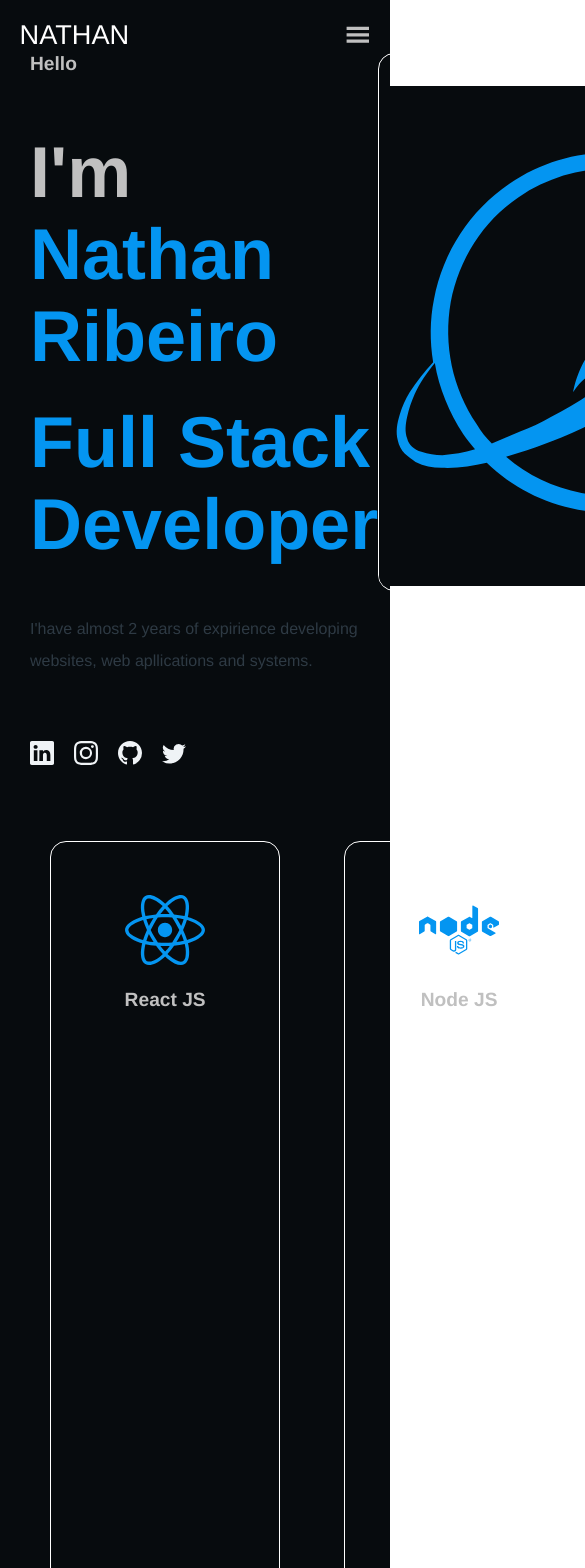
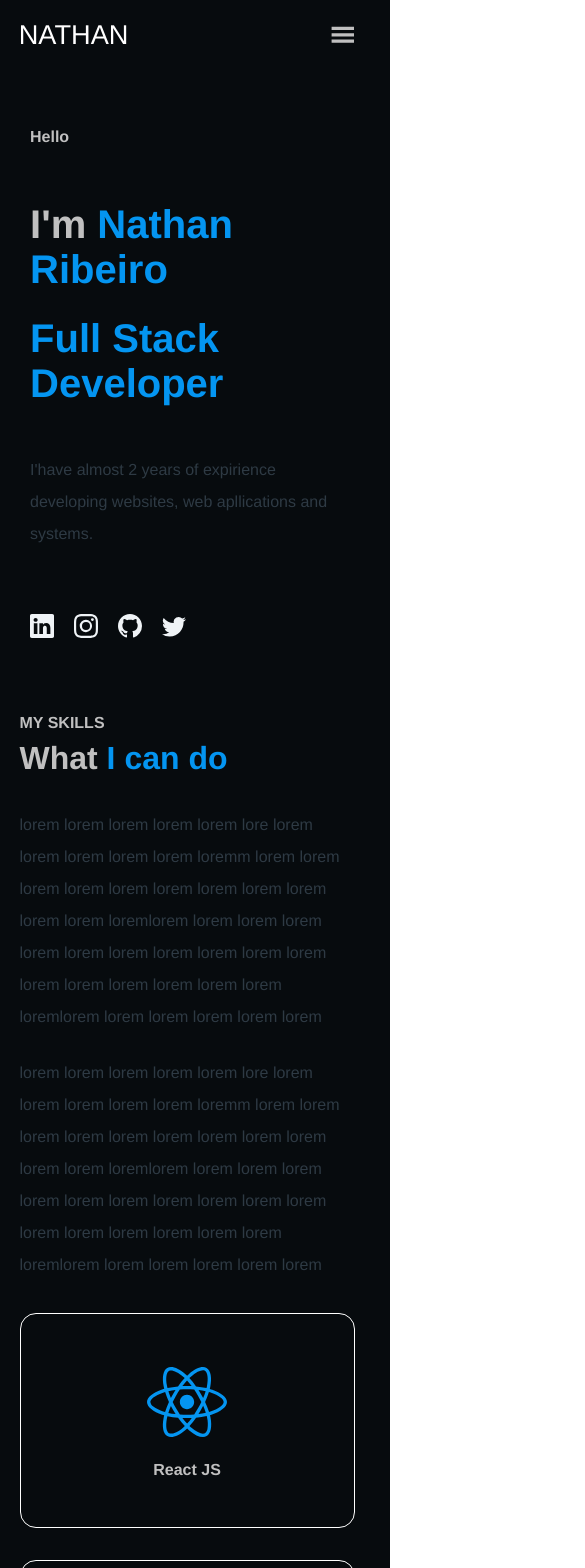
Before and after one commit to nathanrib13/nathan-portfolio2.0, a React (Create React App) app: page / in a window 390 px wide. Shown: the top 1568 px of the page, 585 px wide, since content can reach past the window. Built offline with nearby package versions, Linux system fonts and the light colour scheme.

Commit message:
turning it responsive

```diff
--- a/src/components/footer.js
+++ b/src/components/footer.js
@@ -36,7 +36,7 @@ export const Footer = () => {
                                 <FormLabel>Message:</FormLabel>
                                 <FormInput as="textarea" placeholder="Enter your name"/>
                             </PaddingContainer >
-                            <FlexContainer justify="center">
+                            <FlexContainer justify="center" responsiveFlex>
                                 <Button>
                                     Send Message
                                 </Button>
--- a/src/components/layouts/navMenu.js
+++ b/src/components/layouts/navMenu.js
@@ -7,7 +7,7 @@ export const NavMenu = ({setOpenMenu}) => {
     return(
         <NavMenuContainer>5
             <PaddingContainer left="5%" right="5%" top="2rem">
-                <FlexContainer justify="flex-end">
+                <FlexContainer justify="flex-end" responsiveFlex>
                     <MenuIcon onClick={()=>setOpenMenu(false)}>
                         <AiOutlineClose/>
                     </MenuIcon>
@@ -15,7 +15,7 @@ export const NavMenu = ({setOpenMenu}) => {
             </PaddingContainer>
 
             <PaddingContainer top="8%">
-                <FlexContainer direction="column" align="center">
+                <FlexContainer direction="column" align="center" responsiveFlex>
                     <MenuItem href="#home" onClick={()=>setOpenMenu(false)}>Home</MenuItem>
                     <MenuItem href="#skills" onClick={()=>setOpenMenu(false)}>My Skills</MenuItem>
                     <MenuItem href="#projects" onClick={()=>setOpenMenu(false)}>My Projects</MenuItem>
--- a/src/components/myProjects.js
+++ b/src/components/myProjects.js
@@ -14,6 +14,9 @@ export const MyProjects = () => {
             id="projects"
             top="5%"
             bottom="5%"
+            responsiveTop="20%"
+            responsiveLeft="1rem"
+            responsiveRight="1rem"
         >
             <Heading as="h4" size="h4">
                 MY PROJECTS
--- a/src/components/mySkills.js
+++ b/src/components/mySkills.js
@@ -19,8 +19,14 @@ export const MySkills = () => {
         id="skills"
         top="10%"
         bottom="10%"
+        responsiveLeft="1rem"
+        responsiveRight="1rem"
         >
-            <FlexContainer fullWidthChild>
+            <FlexContainer
+            responsiveFlex
+            responsiveDirection='column-reverse'
+            fullWidthChild
+            >
                 <SkillCardContainer>
                     {skills.map((skill)=>(
                         <SkillCardContainer>
--- a/src/components/navbar.js
+++ b/src/components/navbar.js
@@ -1,4 +1,4 @@
-import React, { useState } from "react";
+import React, { useEffect, useState } from "react";
 import {
     PaddingContainer,
     FlexContainer,
@@ -12,11 +12,13 @@ import { Logo, Navbarcontainer, MenuIcon } from "../styles/navbar.styled";
 export const Navbar = () =>{
     const [openMenu, setOpenMenu] = useState(false)
 
+
     return(
         <Navbarcontainer bgColor="transparent">
-            <PaddingContainer top="1.2rem" bottom="1.2rem">
+            <PaddingContainer top="1.2rem" bottom="1.2rem" responsiveLeft="1rem" responsiveRight="1rem">
                 <Container>
-                    <FlexContainer justify="space-between">                        <Logo>
+                    <FlexContainer justify="space-between" responsiveFlex>
+                        <Logo>
                             NATHAN
                         </Logo>
                         <MenuIcon onClick={()=>{setOpenMenu(true)}}>
--- a/src/components/showCase.js
+++ b/src/components/showCase.js
@@ -22,6 +22,9 @@ const ShowCase = () => {
             top="15%"
             rigth="10%"
             bottom="10%"
+            responsiveLeft="1rem"
+            responsiveRight="1rem"
+            responsiveTop="8rem"
         >
         <FlexContainer  fullWidthCenter>
             <div>
@@ -40,7 +43,7 @@ const ShowCase = () => {
                     I'have almost 2 years of expirience developing websites,
                     web apllications and systems.
                 </ParaText>
-                <FlexContainer gap="20px">
+                <FlexContainer gap="20px" responsiveFlex>
                     <IconContainer color="white" size="1.5rem">
                         <BsLinkedin/>
                     </IconContainer>
--- a/src/styles/footer.styled.js
+++ b/src/styles/footer.styled.js
@@ -2,6 +2,10 @@ import styled from "styled-components";
 
 export const ContactForm = styled.form`
 width: 40%;
+@media(max-width: ${({theme})=> theme.breakpoints.mobile}){
+    width: 90%;
+    margin: auto
+}
 
 `
 export const FormInput = styled.input`
--- a/src/styles/global.styled.js
+++ b/src/styles/global.styled.js
@@ -13,6 +13,14 @@ padding-top: ${({top}) => top};
 padding-bottom: ${({bottom}) => bottom};
 padding-left: ${({left}) => left};
 padding-right: ${({right}) => right};
+
+@media(max-width: ${({theme})=> theme.breakpoints.mobile}){
+    padding-top: ${({responsiveTop}) => responsiveTop};
+    padding-bottom: ${({responsivebottom}) => responsivebottom};
+    padding-left: ${({responsiveleft}) => responsiveleft};
+    padding-right: ${({responsiveRight}) => responsiveRight};
+}
+
 `
 export const FlexContainer = styled.div`
 display: flex;
@@ -22,6 +30,11 @@ gap: ${({gap}) => gap};
 flex-direction: ${({direction}) => direction};
 > div {
     flex: ${({fullWidthChild}) => fullWidthChild && 1};
+}
+@media(max-width: ${({theme})=> theme.breakpoints.mobile}){
+    display: ${({responsiveFlex})=> responsiveFlex ? 'flex':"block"};
+
+    flex-direction: ${({responsiveDirection})=> responsiveDirection};
 }
 `
 export const Heading = styled(PaddingContainer)`
@@ -41,6 +54,25 @@ export const Heading = styled(PaddingContainer)`
             return
         }
     }};
+    @media(max-width: ${({theme})=> theme.breakpoints.mobile}){
+        font-size: ${({size})=> {
+        switch(size){
+            case 'h1':
+                return '2.5rem';
+            case 'h2':
+                return '2rem';
+            case 'h3':
+                return '1.5rem';
+            case 'h4':
+                return '1rem';
+            default:
+            return
+        }
+    }};
+}
+
+
+
 `
 export const BlueText = styled.span`
     color: ${({theme}) => theme.colors.primary};
--- a/src/styles/myProjects.styled.js
+++ b/src/styles/myProjects.styled.js
@@ -6,6 +6,11 @@ background-color: ${({theme})=> theme.colors.secondary};
 color: #fff;
 padding: 0.3rem 1rem;
 border-radius: 5px;
+
+@media(max-width: ${({theme})=> theme.breakpoints.mobile}){
+    margin-right: 1rem;
+    margin-bottom: 1rem;
+}
 `
 export const ProjectImageContainer = styled.div`
 display: flex;
@@ -17,4 +22,9 @@ width: 80%;
 height: 300px;
 object-fit: cover;
 border-radius: 10px;
+
+@media(max-width: ${({theme})=> theme.breakpoints.mobile}){
+    width:100%;
+    margin-top: 2rem;
+}
 `
--- a/src/styles/mySkillsCard.styled.js
+++ b/src/styles/mySkillsCard.styled.js
@@ -5,6 +5,12 @@ display: grid;
 grid-template-columns: auto auto;
 grid-gap: 2rem;
 padding: 0 5%;
+
+@media(max-width: ${({theme})=> theme.breakpoints.mobile}){
+    display: block;
+    padding: 0;
+}
+
 `
 
 export const SkillCard = styled.div`
@@ -16,4 +22,11 @@ padding: 3rem 0;
 border: 1px solid #fff;
 border-radius: 1rem;
 background-color: ${({theme})=>theme.colors.primary_ligth};
+
+@media(max-width: ${({theme})=> theme.breakpoints.mobile}){
+    width: 100%;
+    margin-top: 2rem;
+}
+
+
 `
--- a/src/styles/showCase.styled.js
+++ b/src/styles/showCase.styled.js
@@ -3,6 +3,9 @@ import styled from "styled-components";
 
 export const ShowCaseParticleContainer = styled.div `
 position: relative;
+@media(max-width: ${({theme})=> theme.breakpoints.mobile}){
+    display: none
+}
 `
 export const ShowCaseImageCard = styled.div`
 border: 1px solid white;
--- a/src/utils/theme.js
+++ b/src/utils/theme.js
@@ -14,5 +14,8 @@ export const theme = {
             medium: 500,
             bold: 700,
         }
+    },
+    breakpoints: {
+        mobile: '720px'
     }
 }
```
